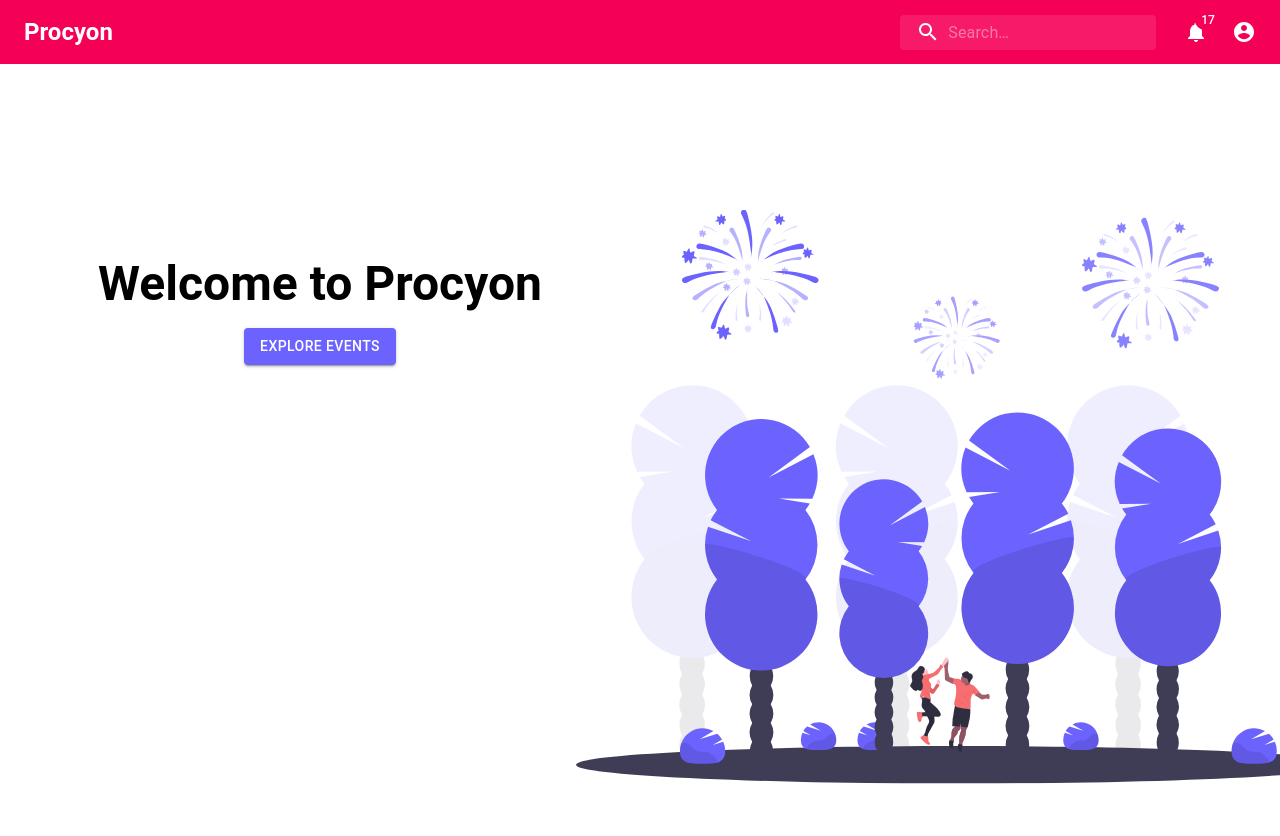
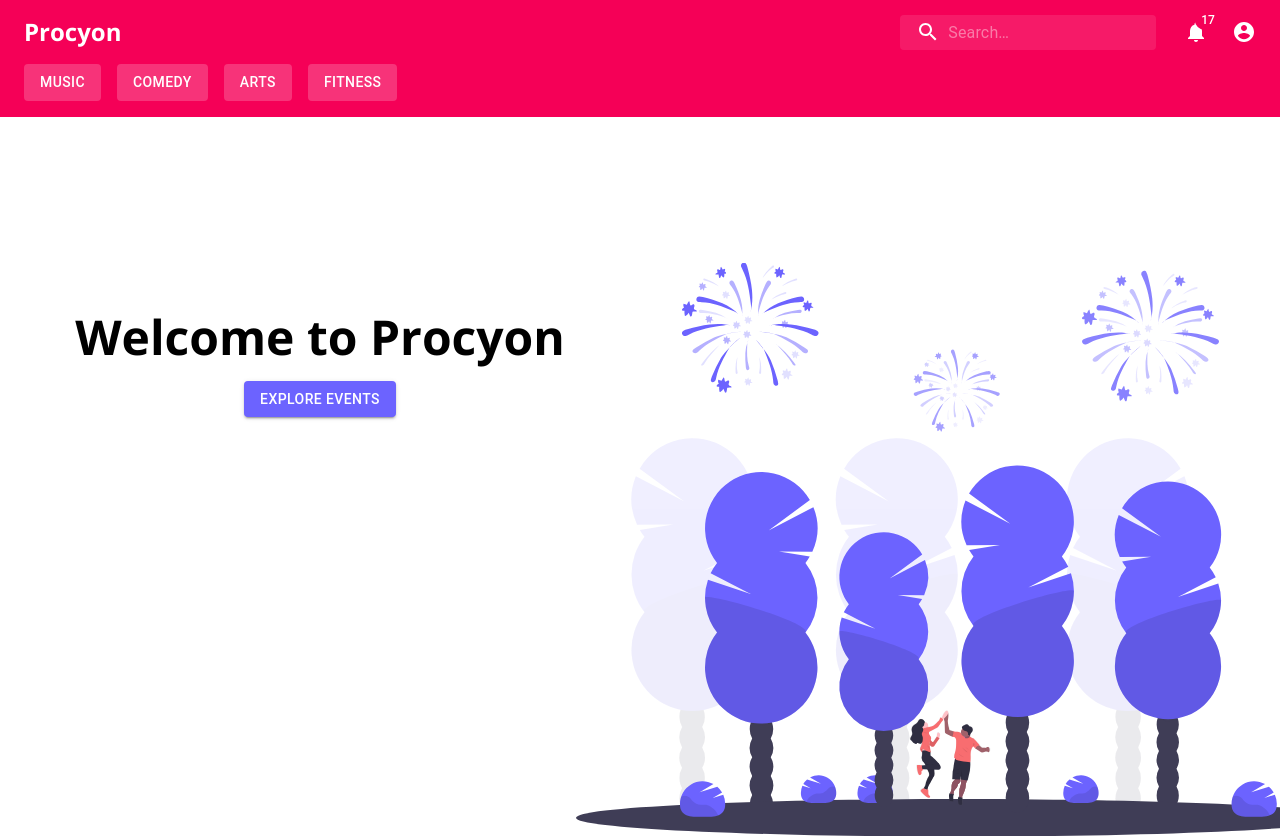
Before and after one commit to sebinfrancis7/EventNest-frontend, a React (Create React App) app: page / in a window 1280 px wide. Shown: the top 836 px of the page. Before the commit the page ends 800 px from the top, so only its background shows below. Built offline with nearby package versions, Linux system fonts and the light colour scheme.

Commit message:
eh nav link buttons or something

```diff
--- a/src/App.js
+++ b/src/App.jsx
@@ -7,7 +7,6 @@
 import { BrowserRouter as Router, Route, Switch } from 'react-router-dom';
 import './App.css';
 import { createMuiTheme, ThemeProvider } from '@material-ui/core';
-// import { dark } from '@material-ui/core/styles/createPalette';
 
 const theme = createMuiTheme({
 	palette: {
--- a/src/components/navbar.js
+++ b/src/components/navbar.jsx
@@ -14,6 +14,7 @@
 import NotificationsIcon from '@material-ui/icons/Notifications';
 // import MoreIcon from '@material-ui/icons/MoreVert';
 import classNames from 'classnames';
+import { Button, StylesProvider } from '@material-ui/core';
 import '../sass/navbar.scss';
 
 const useStyles = makeStyles((theme) => ({
@@ -24,7 +25,7 @@
 		marginRight: theme.spacing(2),
 	},
 	title: {
-		width: '100%',
+		// width: '100%',
 		// display: 'none',
 		// [theme.breakpoints.up('sm')]: {
 		// 	display: 'block',
@@ -157,6 +158,7 @@
 	);
 
 	return (
+		<StylesProvider injectFirst>
 			<div className={classes.grow}>
 				<AppBar color="secondary" className="no-shadow" position="static">
 					<Toolbar>
@@ -178,6 +180,15 @@
 						</div>
 						<div className={classes.grow} />
 						<div className={classes.sectionDesktop}>
+							{/* <Button variant="contained" className="nav-button" noWrap>
+							Sign Up
+						</Button>
+						<Typography variant="h6">
+							or
+						</Typography>
+						<Button variant="contained" className="nav-button">
+							Sign In
+						</Button> */}
 							<IconButton aria-label="show 17 new notifications" color="inherit">
 								<Badge badgeContent={17} color="secondary">
 									<NotificationsIcon />
@@ -206,9 +217,24 @@
 							</IconButton>
 						</div>
 					</Toolbar>
+					<Toolbar className="no-min-height">
+						<Button variant="contained" className="nav-button">
+						Music
+						</Button>
+						<Button variant="contained" className="nav-button">
+						Comedy
+						</Button>
+						<Button variant="contained" className="nav-button">
+						Arts
+						</Button>
+						<Button variant="contained" className="nav-button">
+						Fitness
+						</Button>
+					</Toolbar>
 				</AppBar>
 				{renderMobileMenu}
 				{renderMenu}
 			</div>
+		</StylesProvider>
 	);
 }
--- a/src/index.css
+++ b/src/index.css
@@ -1,13 +1,12 @@
+@import url('https://fonts.googleapis.com/css2?family=Open+Sans:wght@600;700&display=swap');
 body {
   margin: 0;
-  font-family: -apple-system, BlinkMacSystemFont, 'Segoe UI', 'Roboto', 'Oxygen',
-    'Ubuntu', 'Cantarell', 'Fira Sans', 'Droid Sans', 'Helvetica Neue',
-    sans-serif;
+  font-family: 'Open Sans', sans-serif;
   -webkit-font-smoothing: antialiased;
   -moz-osx-font-smoothing: grayscale;
 }
 
-code {
+/* code {
   font-family: source-code-pro, Menlo, Monaco, Consolas, 'Courier New',
     monospace;
-}
+} */
--- a/src/pages/homepage.js
+++ b/src/pages/homepage.jsx
@@ -1,13 +1,13 @@
 import React from 'react';
 import Navbar from '../components/navbar';
 import EventImage from '../assets/festivity.svg';
-import { Button, Grid, Typography } from '@material-ui/core';
+import { Button, Grid, StylesProvider, Typography } from '@material-ui/core';
 import { Link } from 'react-router-dom';
 import '../sass/homepage.scss';
 
 export default function Homepage() {
 	return (
-		<div>
+		<StylesProvider injectFirst>
 			<Navbar />
 			<Grid container >
 				<Grid conatiner item xs={12} lg={6} alignItems="center" justify="center" direction="column" className="title-container">
@@ -24,7 +24,6 @@
 					<img src={EventImage} alt="Festival Image" className={'event-image'} />
 				</Grid>
 			</Grid>
-			{/* <div className={'landing'}></div> */}
-		</div>
+		</StylesProvider>
 	);
 }
--- a/src/sass/navbar.scss
+++ b/src/sass/navbar.scss
@@ -1,7 +1,25 @@
 .title {
-    font-weight: 700 !important;
+    width: 100%;
+    font-weight: 700;
+    font-family: 'Open Sans', sans-serif;
 }
 
 .no-shadow {
-    box-shadow: none !important;
+    box-shadow: none;
 }
+
+.nav-button {
+    color: white;
+    background-color: rgba(255,255,255,0.2);
+    margin-right: 1rem;
+    box-shadow: none;
+    margin-bottom: 1rem;
+}
+
+.no-min-height {
+    min-height: 0;
+}
+
+.nav-button:hover {
+    background-color: rgba(255,255,255,0.4);
+}
```
Also changed, not shown: src/index.jsx (renamed from src/index.js), src/pages/404.jsx (renamed from src/pages/404.js), src/pages/signin.jsx (renamed from src/pages/signin.js), src/pages/signup.jsx (renamed from src/pages/signup.js). Lines whose indentation alone changed are shown as unchanged.
